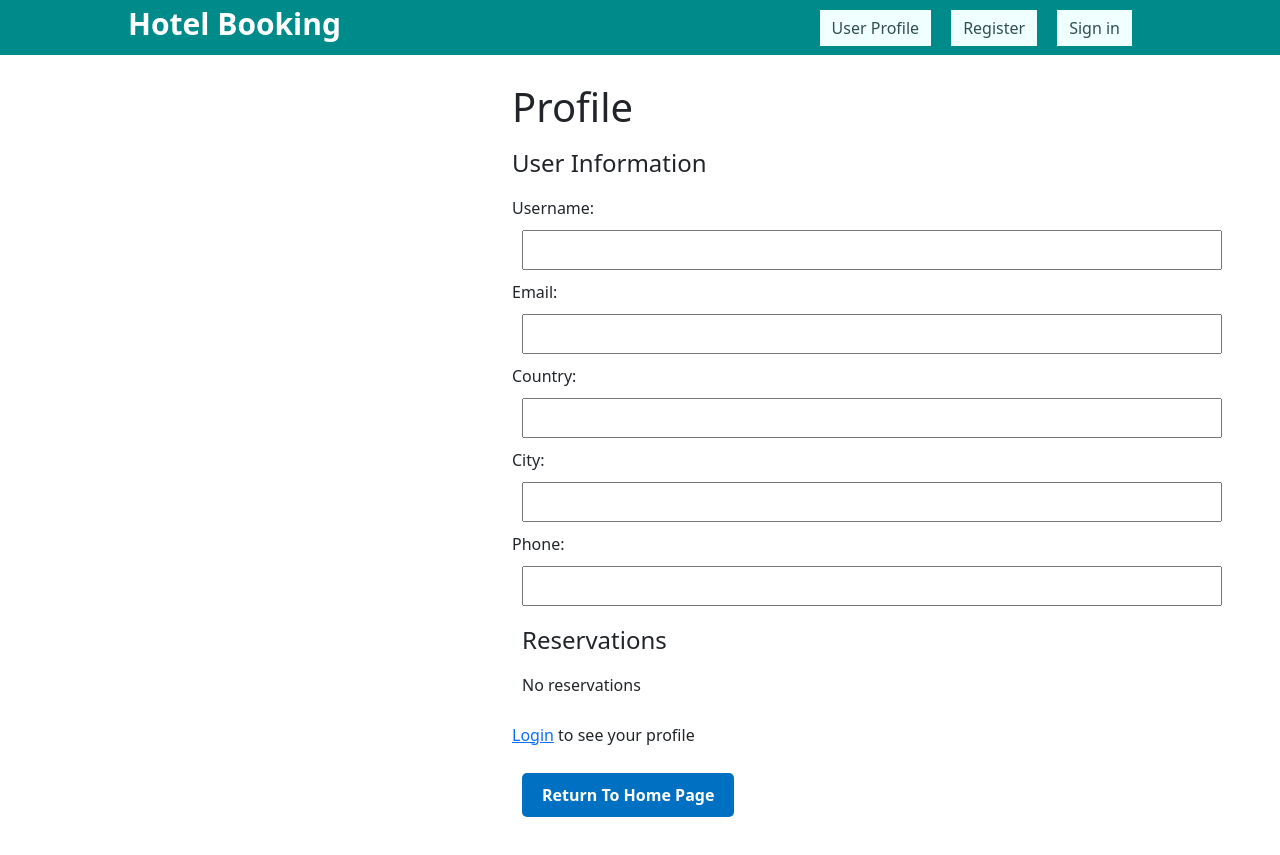
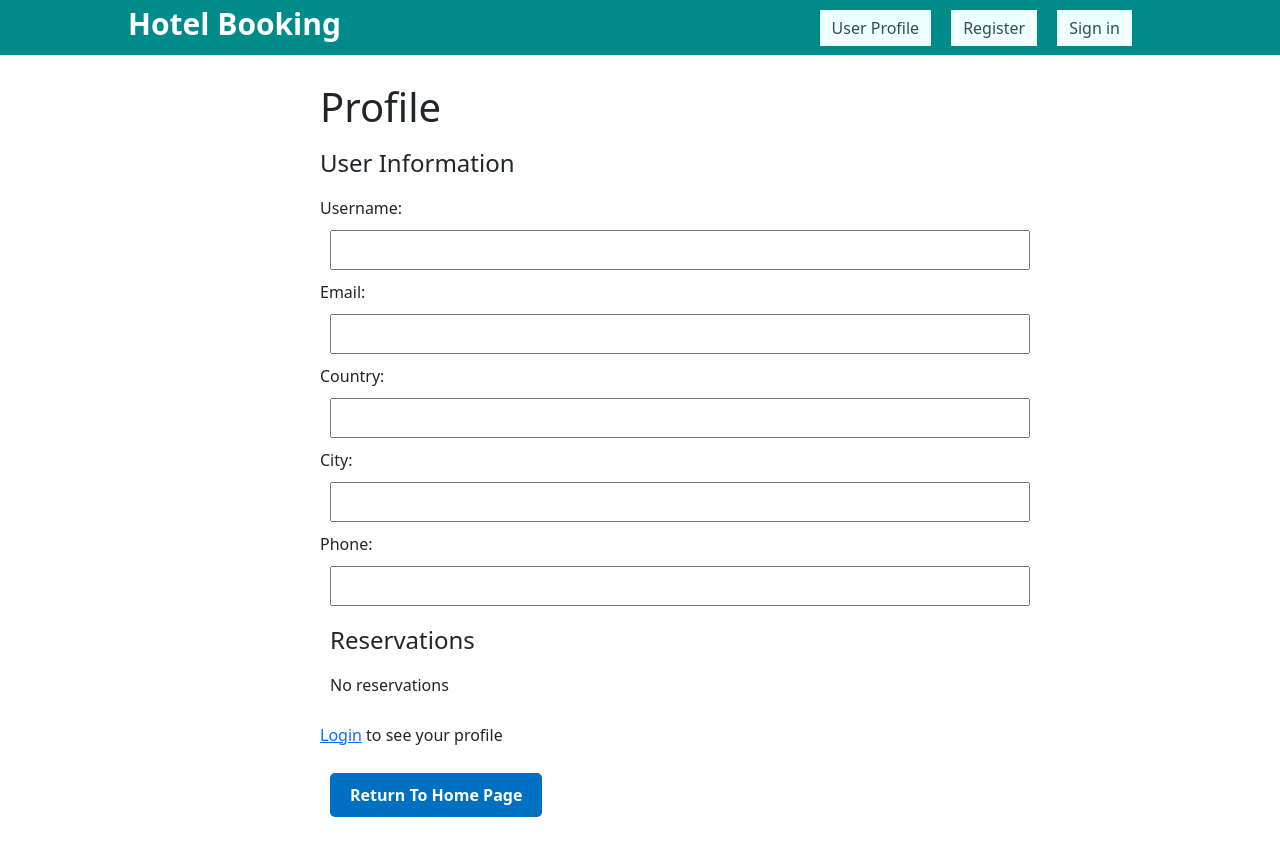
Before and after one commit to CS5610-Web-Booking/group-project, a React (Create React App) app in the folder client/: page /profile in a window 1280 px wide. Built offline with nearby package versions, Linux system fonts and the light colour scheme.

Commit message:
updated profile layout

```diff
--- a/client/src/pages/profile/profile.css
+++ b/client/src/pages/profile/profile.css
@@ -9,7 +9,7 @@
   display: flex;
   flex-direction: column;
   gap: 10px;
-  width: 20%;
+  width: 50%;
 }
 
 .Input{
```
